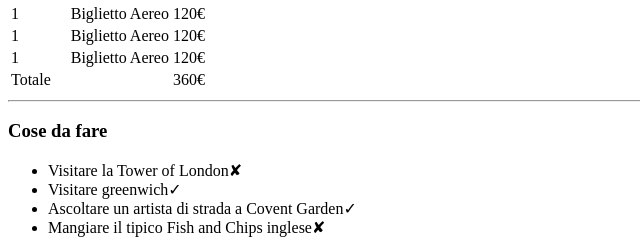
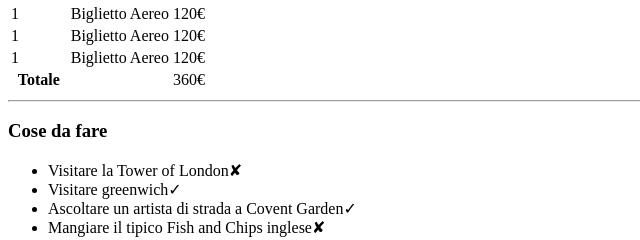
Before and after one commit to mattiamoneta/html-london-trip, a plain HTML site: page index.html in a window 1280 px wide. Shown: the part 781-1021 px from the top of the page, 0-640 px from the left. Drawn offline with Linux system fonts and the light colour scheme.

Commit message:
Edit TFoot

```diff
--- a/index.html
+++ b/index.html
@@ -50,12 +50,14 @@
                             <td>Biglietto Aereo</td>
                             <td>120€</td>
                         </tr>
+                    </tbody>
+                    <tfoot>
                         <tr>
-                            <td>Totale</td>
+                            <th>Totale</th>
                             <td></td>
                             <td>360€</td>
                         </tr>
-                    </tbody>
+                    </tfoot>
                 </table>
 
                 <hr />
```
